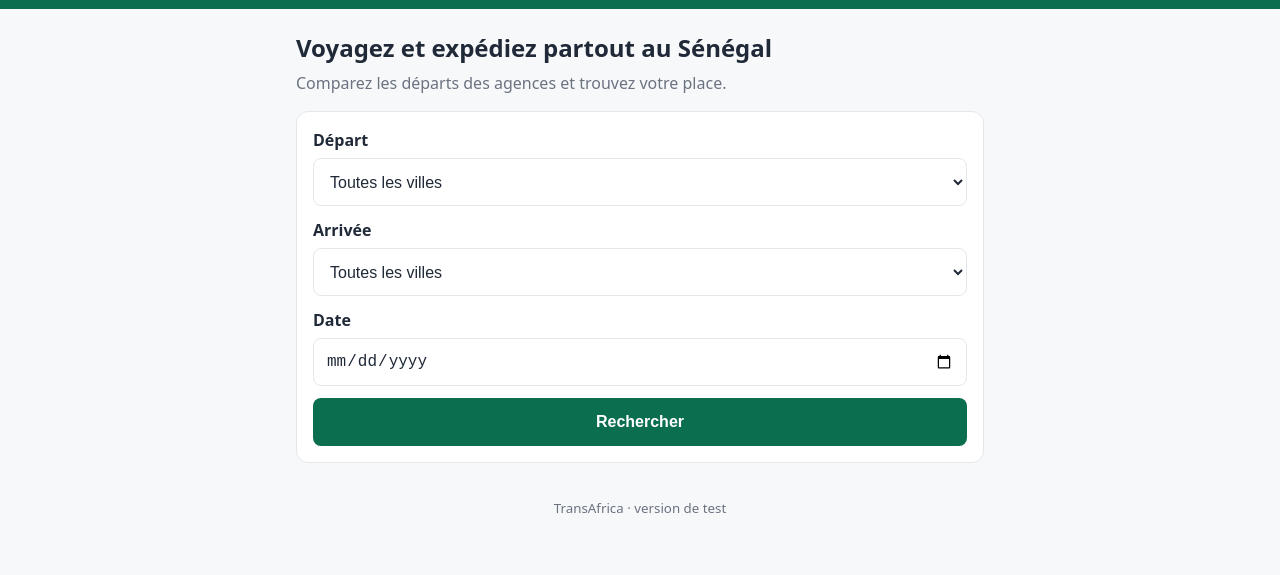
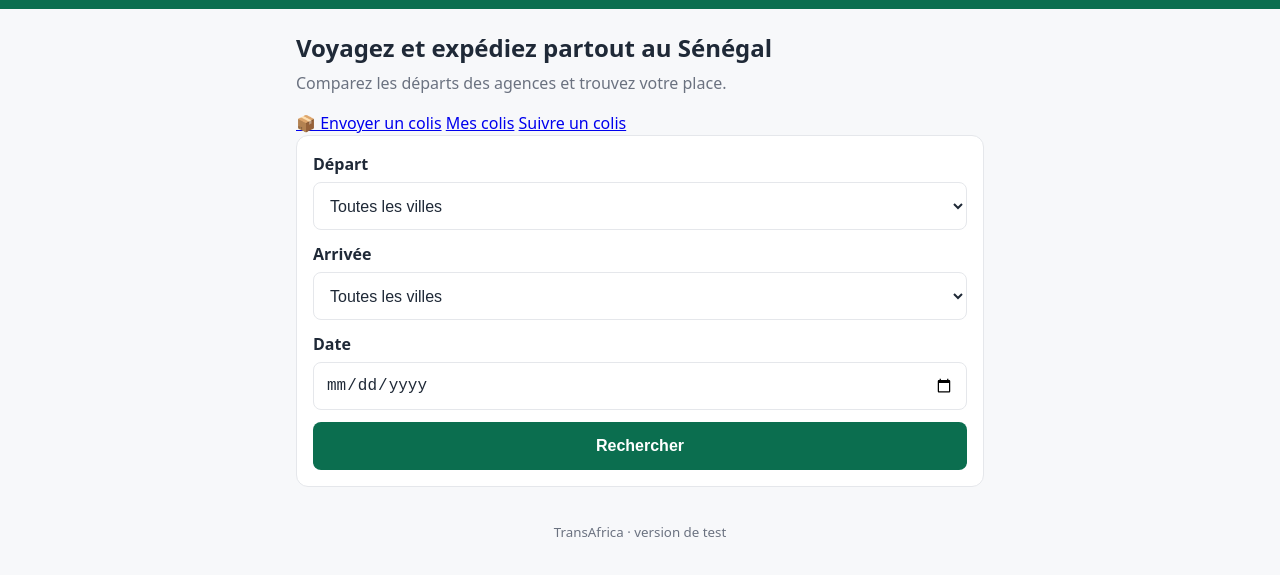
Before and after one commit to zoodiouf/transafrica, a plain HTML site: page index.html in a window 1280 px wide. Shown: the part 45-620 px from the top of the page. Drawn offline with Linux system fonts and the light colour scheme; a script that the page names is missing.

Commit message:
Update index.html

```diff
--- a/index.html
+++ b/index.html
@@ -18,6 +18,11 @@
       <h1>Voyagez et expédiez partout au Sénégal</h1>
       <p>Comparez les départs des agences et trouvez votre place.</p>
     </section>
+    <nav class="quicklinks" aria-label="Services">
+      <a href="shipment_new.html">📦 Envoyer un colis</a>
+      <a href="shipments.html">Mes colis</a>
+      <a href="track.html">Suivre un colis</a>
+    </nav>
 
     <form id="search-form" class="card" novalidate>
       <div class="field">
```
